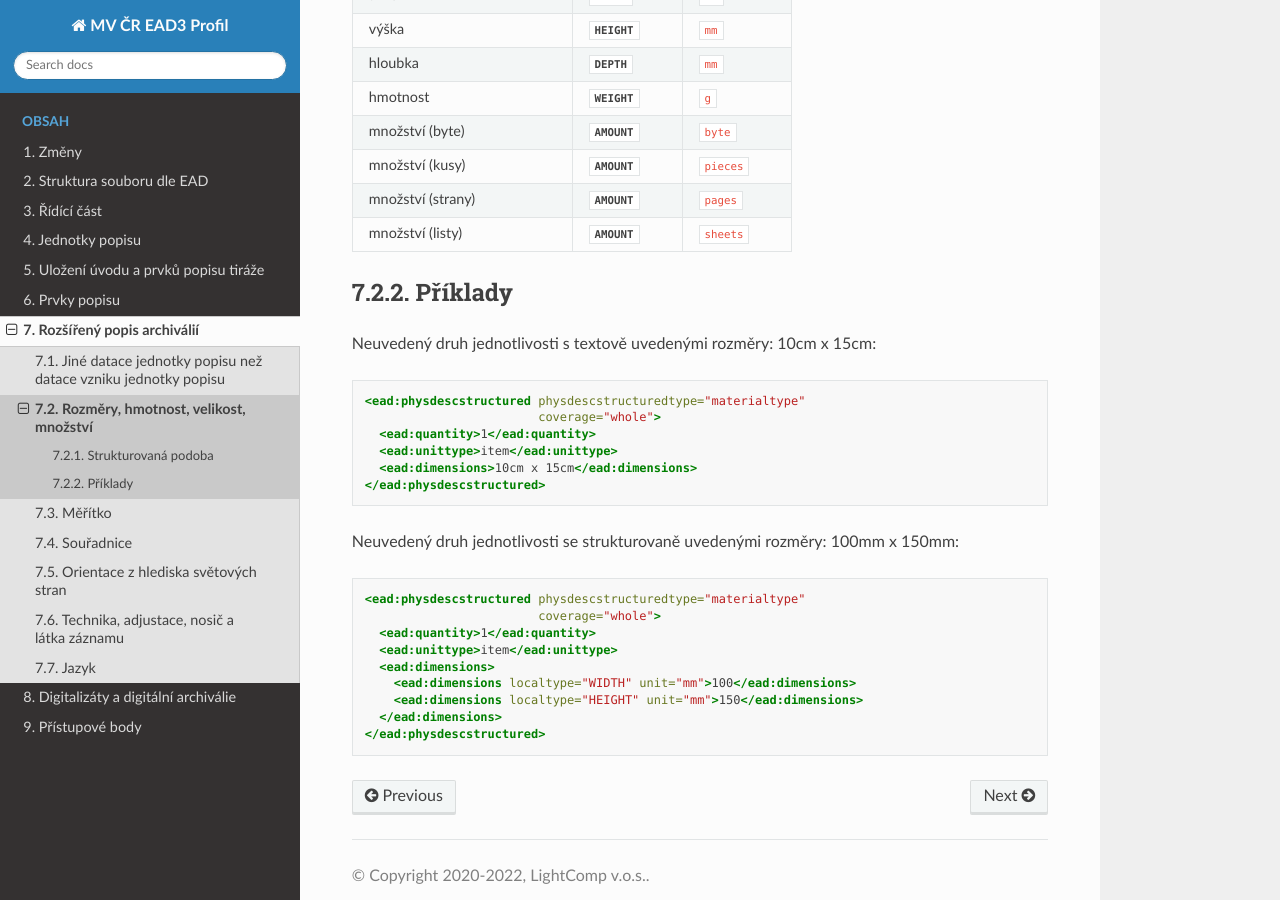
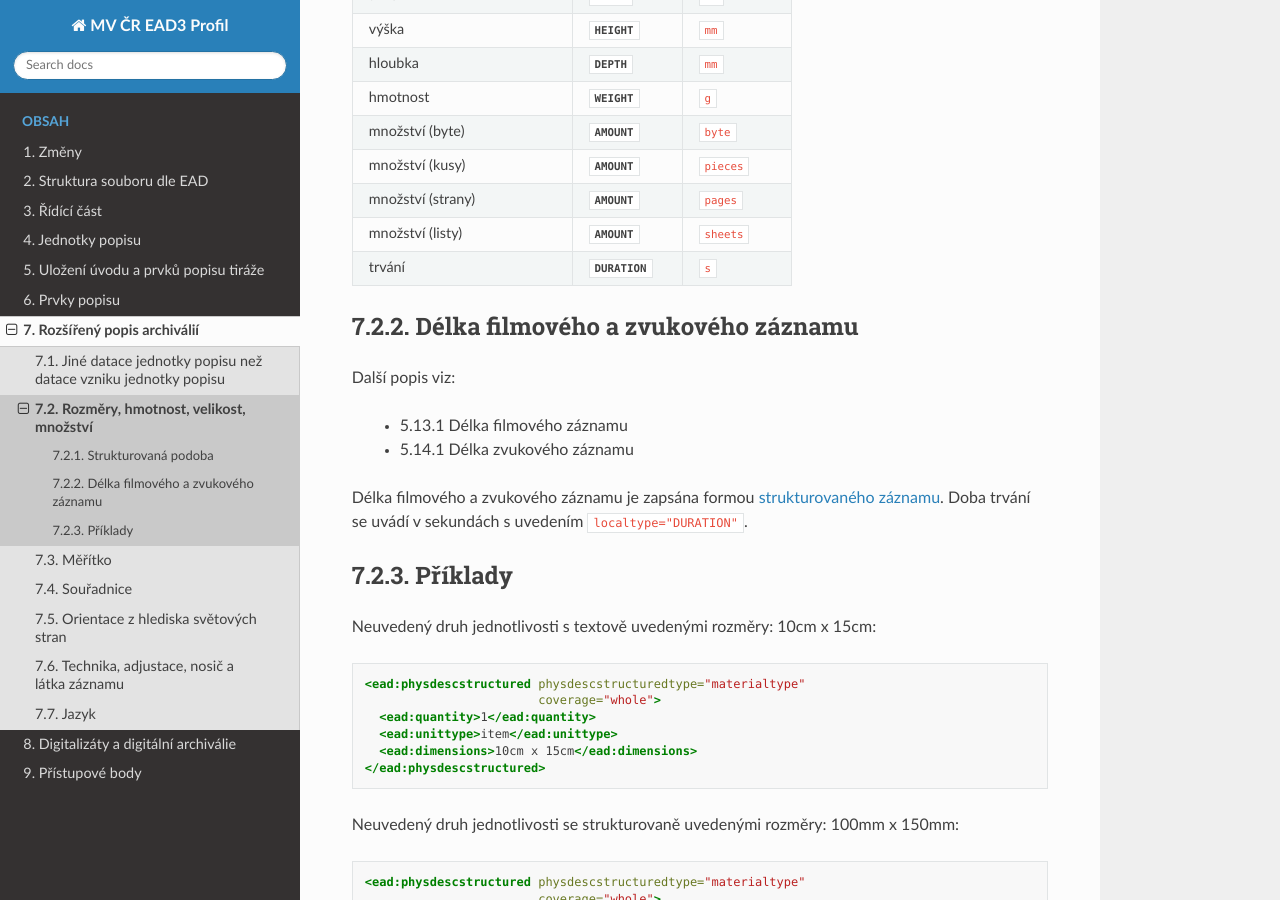
Before and after one commit to elzasw/ead3doc, a Sphinx documentation site: the page built from doc/source/prvky-popisu/rozmery.rst, in a window 1280 px wide and 900 px high, scrolled down 793 px. Built offline with Sphinx 7.4.7 and the Read the Docs theme 2.0.0, drawn with Linux system fonts in a browser that asks for light colours.

Commit message:
Délka filmového a zvukového záznamu

```diff
--- a/doc/source/prvky-popisu/prehled.rst
+++ b/doc/source/prvky-popisu/prehled.rst
@@ -141,11 +141,11 @@ Rozšířený popis archiválií
    * - 5.12.1 Role entit ve vztahu k fotografickým archiváliím
      - :ref:`ead_ap_relation`
    * - 5.13.1 Délka filmového záznamu
-     -
+     - prostřednictvím :ref:`ead_item_types_rozmery_duration`
    * - 5.13.2 Role entit ve vztahu k záznamům
      - :ref:`ead_ap_relation`
    * - 5.14.1 Délka zvukového záznamu
-     -
+     - prostřednictvím :ref:`ead_item_types_rozmery_duration`
    * - 5.14.2 Role entit ve vztahu ke zvukovým archiváliím
      - :ref:`ead_ap_relation`
    * - 5.15.1 Role entit ve vztahu k tiskům do roku 1800 a po roce 1800
--- a/doc/source/prvky-popisu/rozmery.rst
+++ b/doc/source/prvky-popisu/rozmery.rst
@@ -61,6 +64,24 @@ a `unit <https://www.loc.gov/ead/EAD3taglib/EAD3.html#attr-unit>`_:
    * - množství (listy)
      - :token:`AMOUNT`
      - ``sheets``
+   * - trvání
+     - :token:`DURATION`
+     - ``s``
+
+
+.. _ead_item_types_rozmery_duration:
+
+Délka filmového a zvukového záznamu
+======================================
+
+Další popis viz:
+
+ - 5.13.1 Délka filmového záznamu
+ - 5.14.1 Délka zvukového záznamu
+
+Délka filmového a zvukového záznamu je zapsána formou
+:ref:`strukturovaného záznamu <ead_item_types_rozmery_structured>`.
+Doba trvání se uvádí v sekundách s uvedením ``localtype="DURATION"``.
 
 
 
--- a/doc/source/zmeny.rst
+++ b/doc/source/zmeny.rst
@@ -56,3 +56,4 @@ Duben 2022
  * změna reprezentace více dao: :ref:`ead_dao`
  * přidání prvku popisu: :ref:`ead_item_types_unitdatestructured_text`
  * přidání prvku popisu: :ref:`ead_item_types_jinadatace`
+ * řešení prvků popisu :ref:`ead_item_types_rozmery_duration`
```
Also changed, not shown: other parts of doc/source/prvky-popisu/rozmery.rst (+3 -0 lines).
